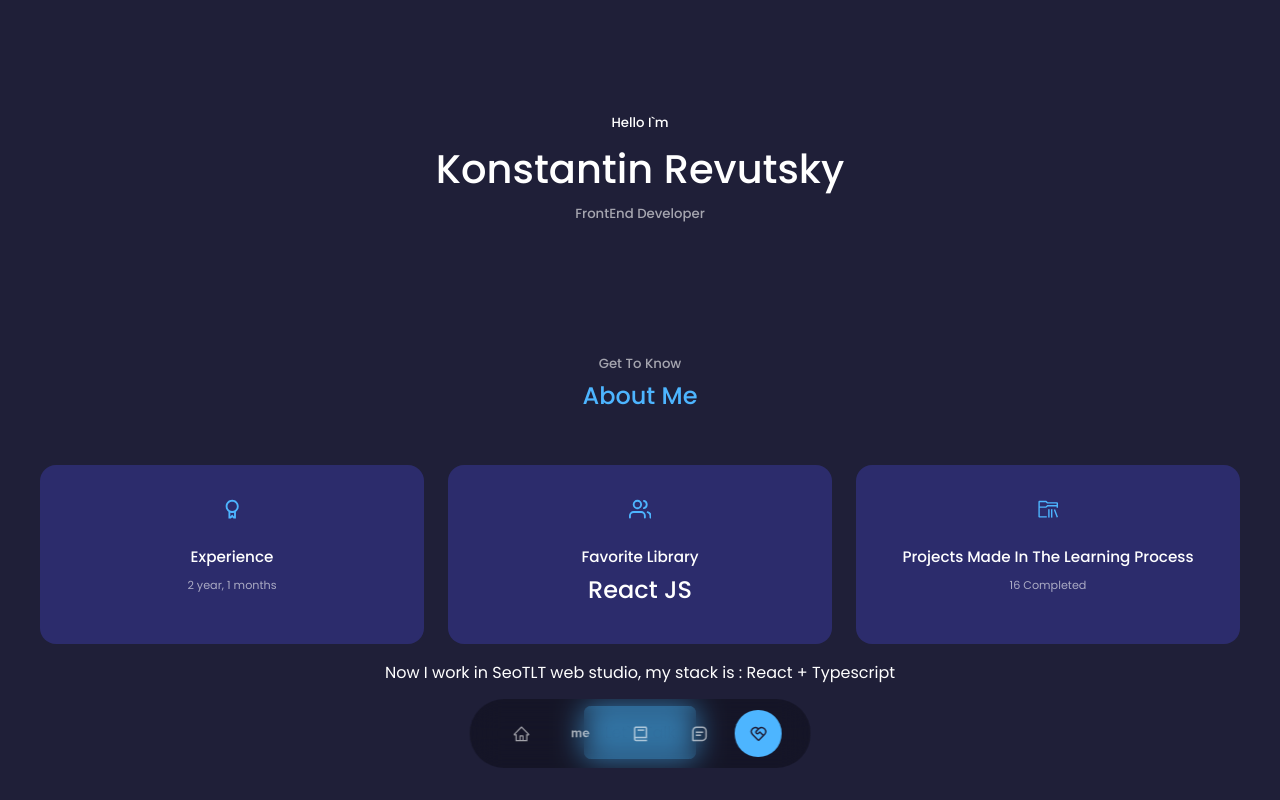
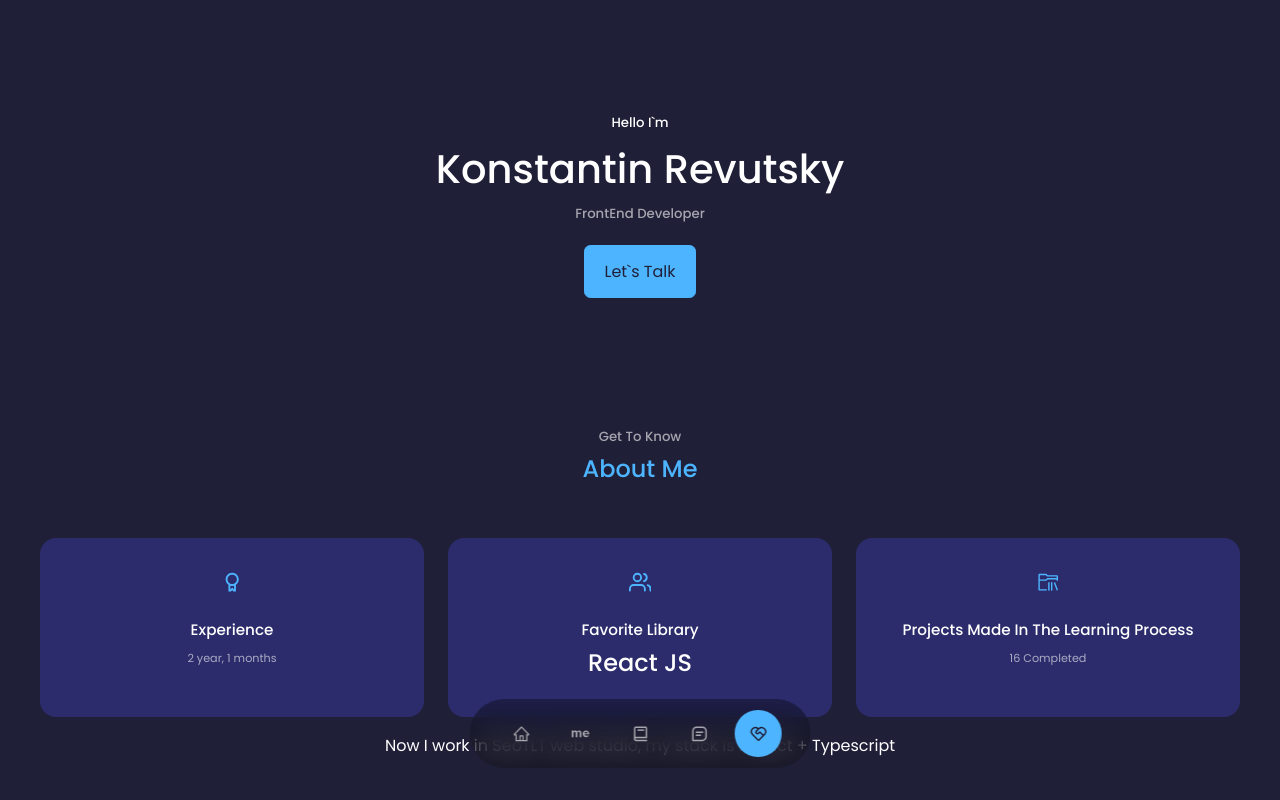
Before and after one commit to kykp/my-portfolio-web, a React (Create React App) app: page / in a window 1280 px wide. Shown: the top 800 px of the page. Built offline with nearby package versions, Linux system fonts and the light colour scheme.

Commit message:
fixed: button lets talk

```diff
--- a/src/components/about/About.jsx
+++ b/src/components/about/About.jsx
@@ -49,17 +49,12 @@ const About = ({ updateData, myProjectDone }) => {
             </article>
 
             <article className="about__card">
-              <VscFolderLibrary className="about__icon" />
+              <VscFolderLibrary className="about__icon"/>
               <h5>Projects Made In The Learning Process</h5>
               <small>{myProjectDone} Completed</small>
             </article>
           </div>
           <p> {descriptions} </p>
-          <div className="btn__about">
-            <a href="#contact" className="btn btn-primary ">
-              Let`s Talk
-            </a>
-          </div>
         </div>
       </div>
     </section>
--- a/src/components/header/Header.jsx
+++ b/src/components/header/Header.jsx
@@ -1,7 +1,6 @@
 import React from 'react'
 import CTA from './CTA'
 import "./header.css"
-// import ME from "../../assets/me.png"
 import HeaderSocials from './HeaderSocials'
 
 
@@ -13,12 +12,11 @@ const Header = () => {
         <h1>Konstantin Revutsky</h1>
         <h5 className='text-light'>FrontEnd Developer</h5>
         {/*<CTA/> */}
-        <HeaderSocials/>
-
-        {/* <div className="me">
-          <img src={ME} alt="me" />
-        </div> */}
-
+        <div className="btn__about">
+          <a href="#contact" className="btn btn-primary">
+            Let`s Talk
+          </a>
+        </div>
         <a href="#contact" className='scroll__down'>Scroll Down</a>
       </div>
     </header>
```
